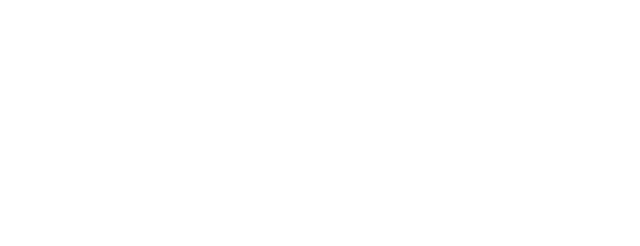
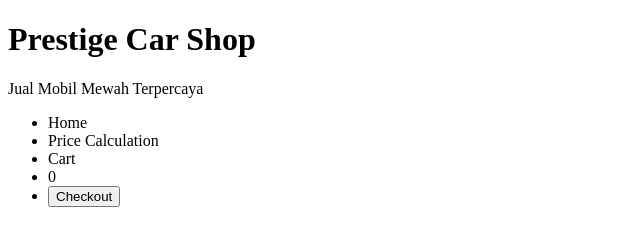
Before and after one commit to mhernanda/submission-web-fundamental, a plain HTML site: page index.html in a window 1280 px wide. Shown: the whole page, without its empty margins (0-640 px from the left). Drawn offline with Linux system fonts and the light colour scheme.

Commit message:
add content to header tag

```diff
--- a/index.html
+++ b/index.html
@@ -7,7 +7,19 @@
 </head>
 <body>
     <header>
-
+        <div class="jumbotron">
+            <h1>Prestige Car Shop</h1>
+            <p>Jual Mobil Mewah Terpercaya</p>
+        </div>
+        <nav>
+            <ul>
+                <li>Home</li>
+                <li>Price Calculation</li>
+                <li>Cart</li>
+                <li>0</li>
+                <li><button>Checkout</button></li>
+            </ul>
+        </nav>
     </header>
 
     <main>
```
